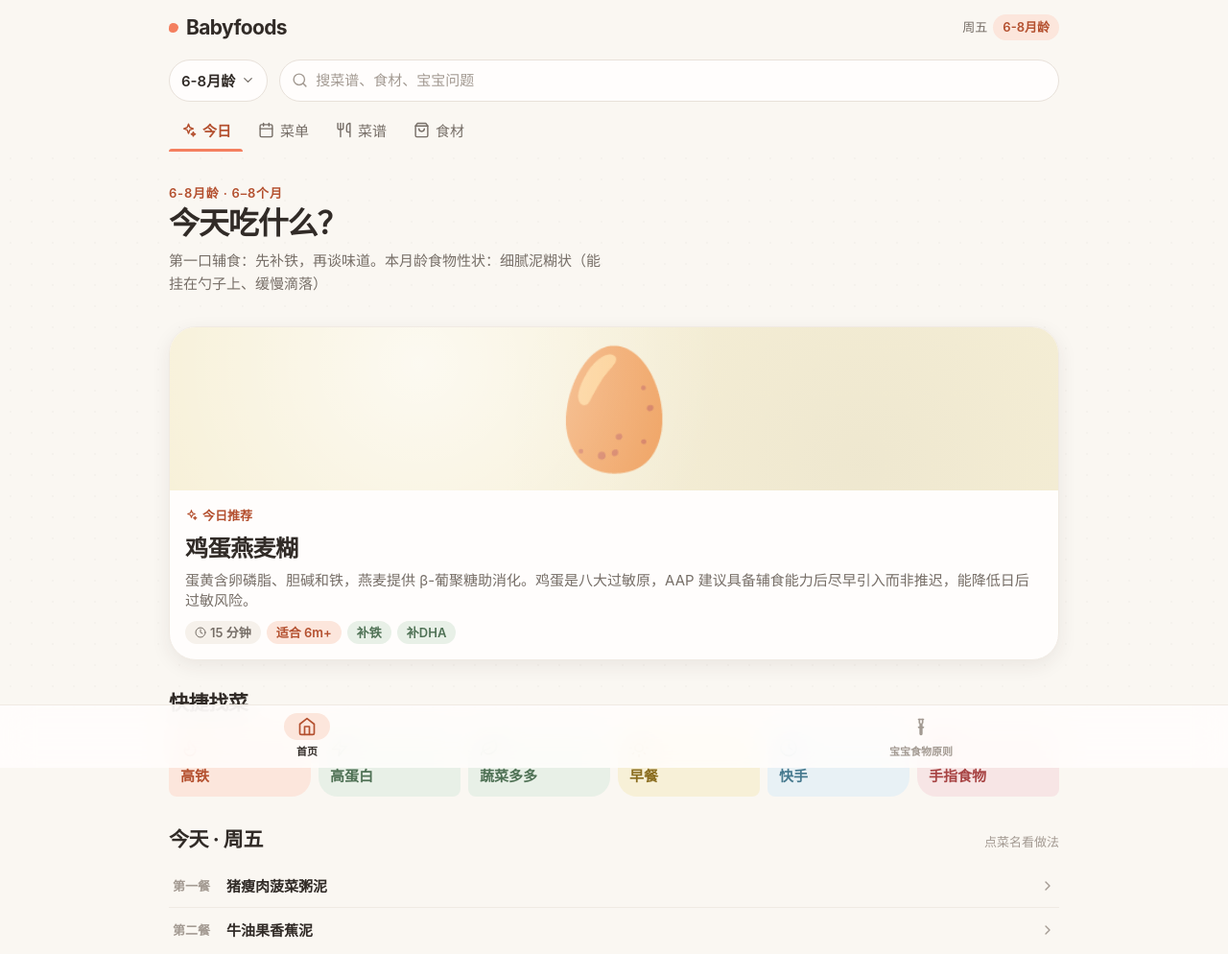
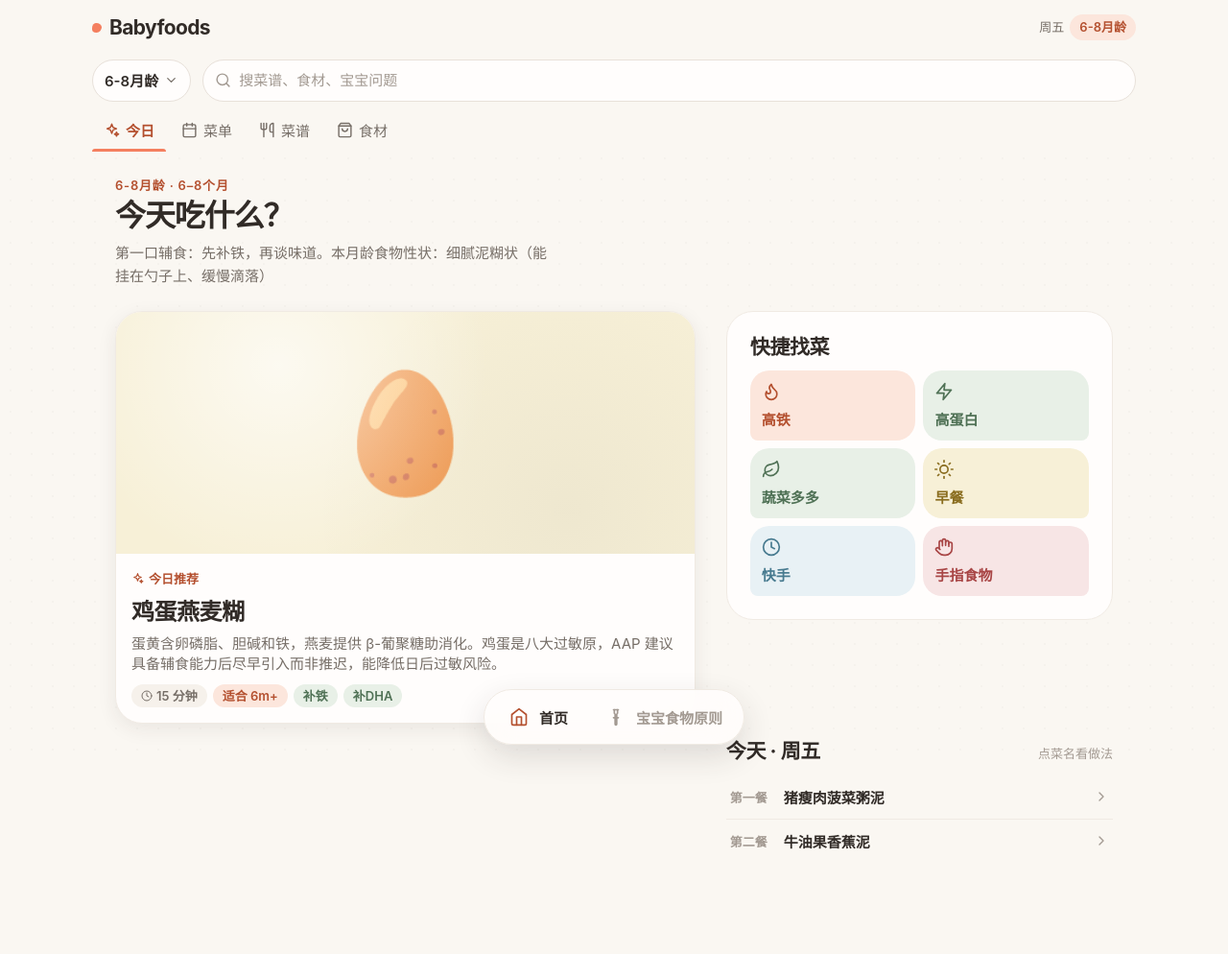
Before and after one commit to Xrainsmile/Babyfoods, a plain HTML site: page index.html in a window 1280 px wide. Shown: the whole page at 96% size. After the commit the page ends 947 px from the top, so only its background shows below. Drawn offline with Linux system fonts and the light colour scheme.

Commit message:
fix: 优化桌面端双栏布局与悬浮导航

```diff
--- a/css/style.css
+++ b/css/style.css
@@ -1323,12 +1323,65 @@ h1, h2, h3 { line-height: 1.2; }
   .day-view, .day-strip { display: none; }
   .week-view { display: block; }
 }
-/* 桌面：正文加宽 */
+/* 桌面：从“放大版手机”改成双栏工作台 */
 @media (min-width: 1024px) {
-  .page, .app-header, .nav-primary, .section-tabs { max-width: 960px; }
-  .page.page-detail { max-width: 720px; }
+  .page, .app-header, .nav-primary, .section-tabs { max-width: 1120px; }
+  .page { padding-top: var(--space-5); padding-bottom: var(--space-7); }
+  .page.page-detail { max-width: 760px; }
   .ing-grid { grid-template-columns: repeat(6, 1fr); }
   .recipe-row:hover { background: var(--surface); }
+
+  /* 首页：推荐内容为主列，快捷找菜和今日菜单成为右侧工具栏 */
+  .home-today {
+    display: grid;
+    grid-template-columns: minmax(0, 1.2fr) minmax(330px, .8fr);
+    column-gap: var(--space-6);
+    align-items: start;
+  }
+  .home-today .greeting {
+    grid-column: 1 / -1;
+    padding-top: 0;
+  }
+  .home-today .home-featured { grid-column: 1; margin-top: var(--space-5); }
+  .home-today .home-featured .fv-lg { height: 252px; }
+  .home-today .home-quick {
+    grid-column: 2;
+    margin-top: var(--space-5);
+    padding: var(--space-5);
+    background: var(--surface);
+    border: 1px solid var(--line-soft);
+    border-radius: var(--radius-xl);
+  }
+  .home-today .home-quick .quick-grid { grid-template-columns: repeat(2, 1fr); }
+  .home-today .home-menu { grid-column: 2; }
+  .home-today .home-menu .section-block { margin-top: var(--space-4); }
+
+  /* 桌面底部导航缩为悬浮胶囊，避免横跨屏幕造成空与怪 */
+  .bottom-nav {
+    left: 50%; right: auto; bottom: 24px;
+    width: auto;
+    transform: translateX(-50%);
+    padding: 6px;
+    border: 1px solid var(--line-soft);
+    border-radius: var(--radius-pill);
+    box-shadow: var(--shadow-3);
+    gap: 4px;
+  }
+  .bottom-nav button {
+    flex: none;
+    flex-direction: row;
+    gap: 7px;
+    min-height: 44px;
+    padding: 0 16px;
+    font-size: var(--text-sm);
+  }
+  .bottom-nav .bn-icon { width: 28px; height: 28px; }
+  .bottom-nav button.active .bn-icon { background: transparent; }
+}
+
+/* 宽屏：列表和菜单使用更舒适的可读宽度，不无限拉长 */
+@media (min-width: 1280px) {
+  .recipe-list, .week-table, .page > .page-enter { max-width: 1040px; margin-left: auto; margin-right: auto; }
 }
 /* 桌面 hover 增强 */
 @media (hover: hover) {
--- a/js/app.js
+++ b/js/app.js
@@ -264,22 +264,24 @@ const App = (() => {
     }
 
     return `
-      <section class="greeting page-enter">
+      <div class="home-today page-enter">
+        <section class="greeting">
           <div class="greeting-kicker">${esc(stage.label)} · ${stage.ageMin}–${stage.ageMax}个月</div>
           <h1 class="greeting-title">今天吃什么？</h1>
           <p class="greeting-sub">${esc(stage.headline)}。本月龄食物性状：${esc(stage.texture)}</p>
         </section>
 
-      <div class="section-block">
+        <section class="section-block home-featured">
           ${featuredHtml}
-      </div>
+        </section>
 
-      <div class="section-block">
+        <section class="section-block home-quick">
           ${sectionHead('快捷找菜')}
           <div class="quick-grid">${quickHtml}</div>
+        </section>
+
+        <section class="home-menu">${todayMealsHtml}</section>
       </div>
-
-      ${todayMealsHtml}
     `;
   }
 
```
Lines whose indentation alone changed are shown as unchanged.
